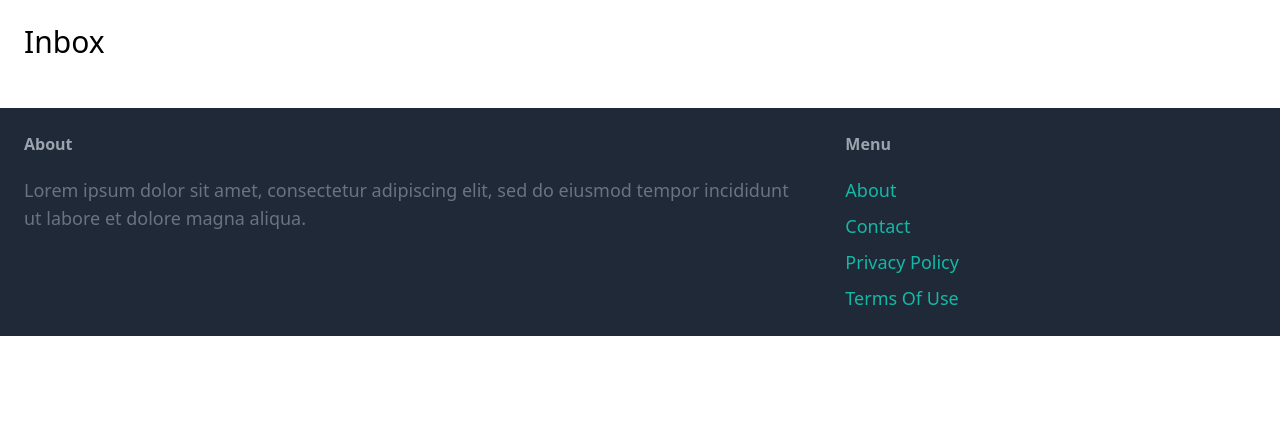
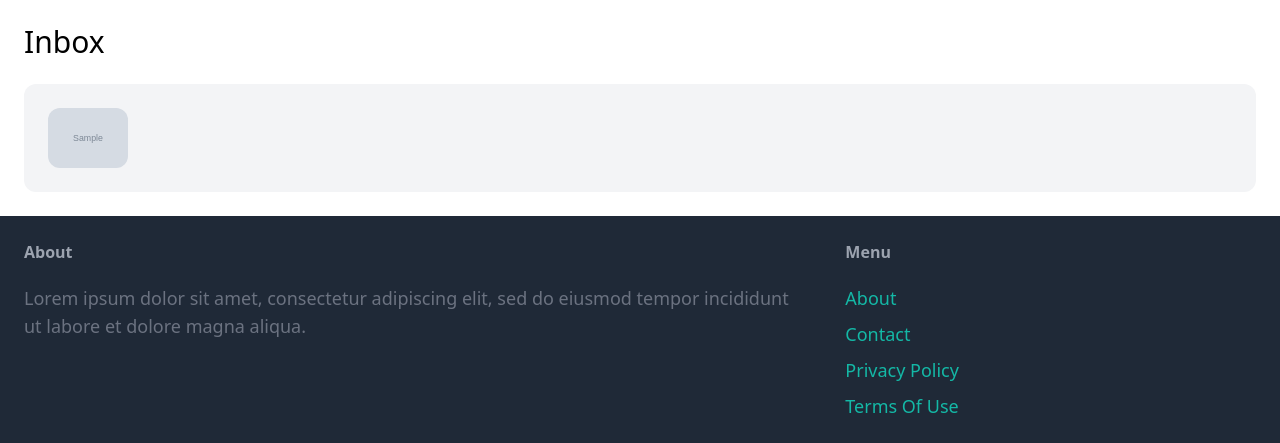
Before and after one commit to dawmro/flea_market, a Django app: page /inbox/ in a window 1280 px wide. Shown: the part 77-520 px from the top of the page. Run offline with Django 4.2, Linux system fonts and the light colour scheme; a user stored in the database is signed in; tables that the repository leaves empty hold one stand-in row (values such as "Sample post"); grey boxes marked "Sample" are stand-in pictures; some libraries are stand-ins or nearby versions.

Commit message:
show conversations in inbox page

```diff
--- a/flea_market/conversation/templates/conversation/inbox.html
+++ b/flea_market/conversation/templates/conversation/inbox.html
@@ -4,4 +4,24 @@
 
 {% block content %}
     <h1 class="mb-6 text-3xl">Inbox</h1>
+
+    <div class="space-y-6">
+        {% for conversation in conversations %}
+            <a href="#">
+                <div class="p-6 flex bg-gray-100 rounded-xl">
+                    <div class="pr-6">
+                        <img src="{{ conversation.item.image.url }}" class="w-20 rounded-xl">
+                    </div>
+                    <div>
+                        {% for member in conversation.members.all %}
+                            {% if member != request.user %}
+                                <p class="mb-4"><strong>{{ member.username }}</strong> | {{ conversation.modified_at }}</p>
+                                <p>{{ conversation.item.name }}</p>
+                            {% endif %}
+                        {% endfor %}
+                    </div>
+                </div>
+            </a>
+        {% endfor %}
+    </div>
 {% endblock %}
```
